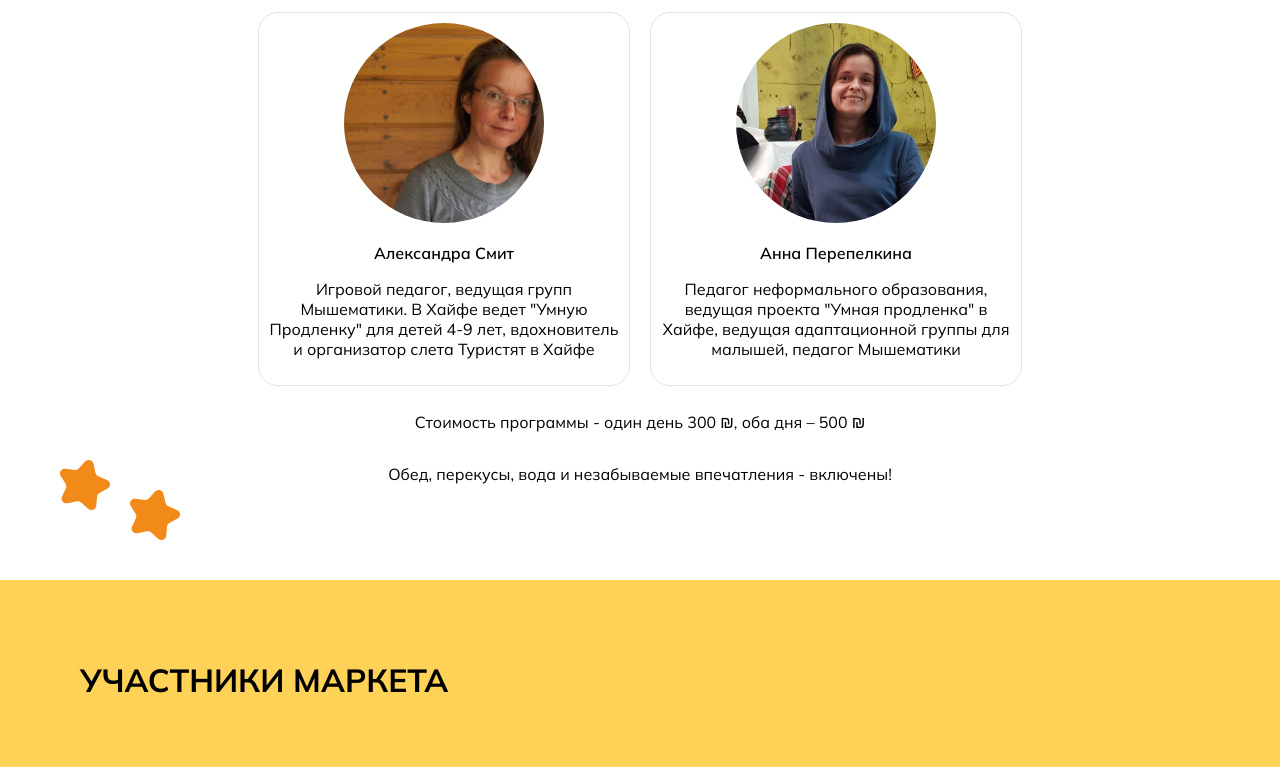
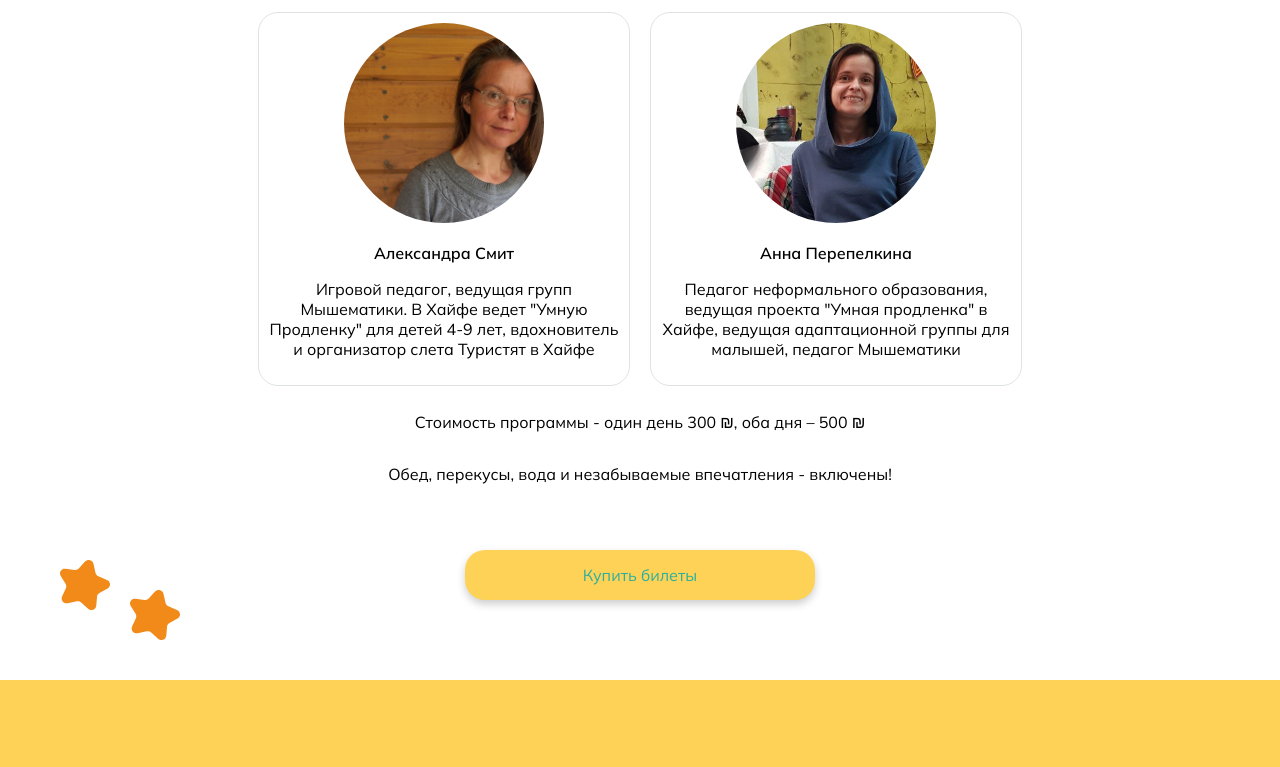
Before and after one commit to VarvaraKorableva/v_chemodane, a React (Create React App) app: page / in a window 1280 px wide. Shown: the part 3790-4557 px from the top of the page. Built offline with nearby package versions, Linux system fonts and the light colour scheme; a web font is replaced by a local one.

Commit message:
added btn in camp

```diff
--- a/src/components/Camp/CampHaifa.css
+++ b/src/components/Camp/CampHaifa.css
@@ -243,6 +243,34 @@
     }
 }
 
+.camp-haifa__link-btn-down {
+    height: 50px;
+    width: 350px;
+
+    background-color: #FDD256;
+    border-radius: 20px;
+    text-decoration: none;
+    display: flex;
+    justify-content: center;
+    align-items: center;
+    color: #2ab09e;
+    cursor: pointer;
+    align-self: center;
+    margin: auto;
+    margin-top: 50px;
+    box-shadow: 0 4px 8px rgba(0, 0, 0, 0.2);
+}
+
+@media screen and (max-width: 500px) {
+    .camp-haifa__link-btn-down {
+        width: 85%;
+    }
+}
+
+.camp-haifa__link-btn-down:hover {
+    box-shadow: 0 4px 8px rgba(0, 0, 0, 0.4);
+}
+
 .camp-haifa__link-btn {
     height: 40px;
     width: 150px;
@@ -254,6 +282,7 @@
     align-items: center;
     color: #2ab09e;
     cursor: pointer;
+    box-shadow: 0 4px 8px rgba(0, 0, 0, 0.2);
 }
 
 .camp-haifa__link-btn:hover {
--- a/src/components/Camp/CampHaifa.js
+++ b/src/components/Camp/CampHaifa.js
@@ -60,6 +60,7 @@ function CampHaifa() {
 
             <p>Стоимость программы - один день 300 ₪, оба дня – 500 ₪</p>
             <p>Обед, перекусы, вода и незабываемые впечатления - включены!</p>
+            <Link to='https://eventbuzz.co.il/lp/event/kaitana' target="_blank" className="camp-haifa__link-btn-down">Купить билеты</Link>
         </section>
 
     )
```
